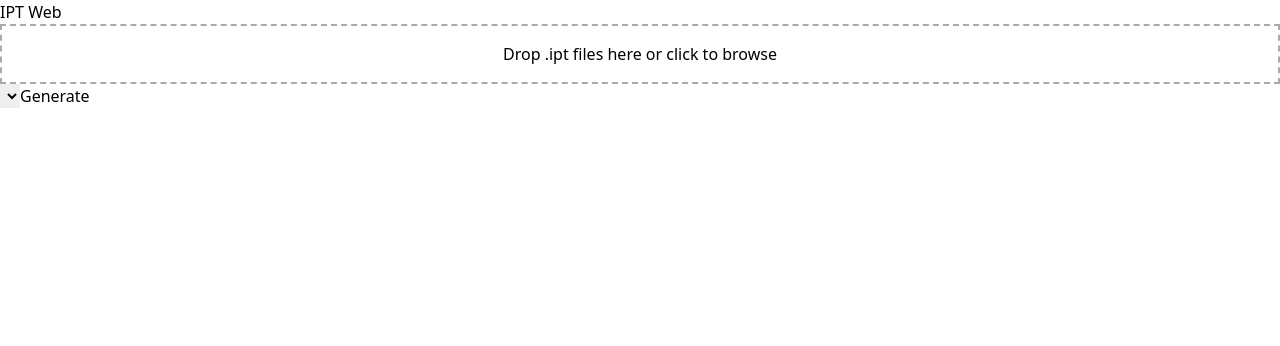
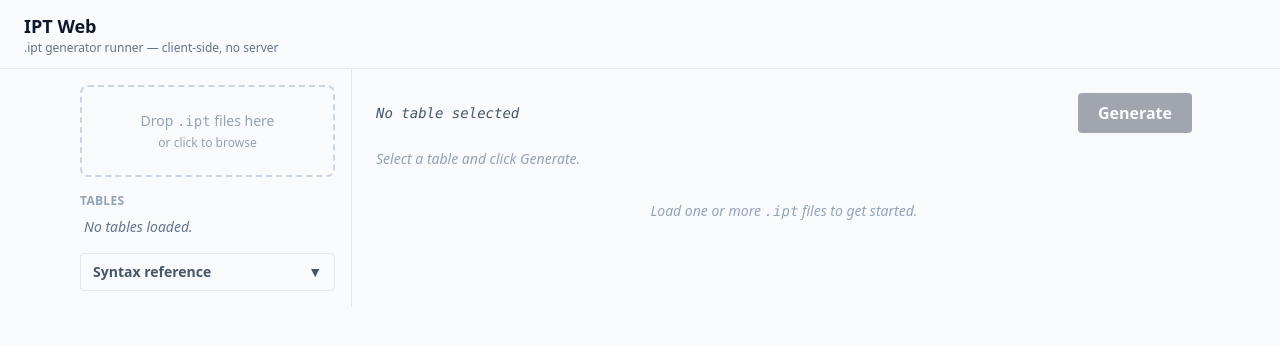
Before and after one commit to Skarginson/ipt-web, a React (Vite) app: page / in a window 1280 px wide. Shown: the top 346 px of the page. Built offline with nearby package versions, Linux system fonts and the light colour scheme.

Commit message:
feat(ui): polished Tailwind layout — two-column, history, copy button, keyboard shortcut

```diff
--- a/src/App.tsx
+++ b/src/App.tsx
@@ -1,75 +1,136 @@
-import { useState } from 'react'
+import { useCallback, useEffect, useRef, useState } from 'react'
 import { evaluate, parse, Registry } from './core'
 import { FileDropzone } from './components/FileDropzone'
+import { GeneratorList } from './components/GeneratorList'
+import { ResultPanel, type HistoryEntry } from './components/ResultPanel'
+import { SyntaxHelp } from './components/SyntaxHelp'
 import { readFileAsWindows1252 } from './lib/readFile'
 
 const registry = new Registry()
+let nextId = 1
 
 interface LoadedFile {
   name: string
 }
 
-function App() {
+export default function App() {
   const [loadedFiles, setLoadedFiles] = useState<LoadedFile[]>([])
   const [tables, setTables] = useState<string[]>([])
   const [selected, setSelected] = useState('')
-  const [result, setResult] = useState('')
-  const [warnings, setWarnings] = useState<string[]>([])
+  const [history, setHistory] = useState<HistoryEntry[]>([])
+  const registryRef = useRef(registry)
 
   async function handleFiles(files: File[]) {
-    const allWarnings: string[] = []
     for (const file of files) {
       const source = await readFileAsWindows1252(file)
-      const { tables: parsed, warnings: parseWarnings } = parse(source)
-      registry.add(parsed)
-      allWarnings.push(...parseWarnings.map(w => `${file.name} line ${w.line}: ${w.message}`))
-      setLoadedFiles(prev => [...prev, { name: file.name }])
+      const { tables: parsed } = parse(source)
+      registryRef.current.add(parsed)
+      setLoadedFiles(prev => {
+        if (prev.some(f => f.name === file.name)) return prev
+        return [...prev, { name: file.name }]
+      })
     }
-    const names = registry.listNames()
+    const names = registryRef.current.listNames().sort()
     setTables(names)
-    if (names.length && !selected) setSelected(names[0])
-    setWarnings(allWarnings)
+    setSelected(prev => prev || names[0] || '')
   }
 
   function handleRemoveFile(name: string) {
     const remaining = loadedFiles.filter(f => f.name !== name)
     setLoadedFiles(remaining)
-    registry.clear()
+    registryRef.current.clear()
     setTables([])
     setSelected('')
-    setResult('')
-    setWarnings([`Removed ${name}. Reload remaining files to rebuild registry.`])
+    setHistory([])
   }
 
-  function handleGenerate() {
+  const handleGenerate = useCallback(() => {
     if (!selected) return
-    const res = evaluate(selected, registry)
-    setResult(res.output)
-    if (res.warnings.length) setWarnings(res.warnings)
+    const res = evaluate(selected, registryRef.current)
+    if (res.warnings.length) console.warn('[evaluate]', res.warnings)
+    setHistory(prev => [
+      { id: nextId++, tableName: selected, output: res.output, rawOutput: res.rawOutput },
+      ...prev,
+    ])
+  }, [selected])
+
+  // Global keyboard shortcut: R = regenerate
+  useEffect(() => {
+    function onKey(e: KeyboardEvent) {
+      if (e.key === 'r' || e.key === 'R') {
+        const tag = (e.target as HTMLElement).tagName
+        if (tag === 'INPUT' || tag === 'TEXTAREA' || tag === 'SELECT') return
+        handleGenerate()
       }
+    }
+    window.addEventListener('keydown', onKey)
+    return () => window.removeEventListener('keydown', onKey)
+  }, [handleGenerate])
 
   return (
+    <div className="min-h-screen bg-slate-50 dark:bg-slate-950 text-slate-900 dark:text-slate-100">
+      <header className="border-b border-slate-200 dark:border-slate-800 px-6 py-3">
+        <h1 className="font-semibold text-lg">IPT Web</h1>
+        <p className="text-xs text-slate-500">.ipt generator runner — client-side, no server</p>
+      </header>
+
+      <div className="flex flex-col md:flex-row gap-0 md:gap-0 max-w-6xl mx-auto">
+        {/* Left column */}
+        <aside className="md:w-72 shrink-0 border-b md:border-b-0 md:border-r border-slate-200
+                          dark:border-slate-800 p-4 space-y-4">
+          <FileDropzone onFiles={handleFiles} />
+
+          {loadedFiles.length > 0 && (
             <div>
-      <h1>IPT Web</h1>
-      <FileDropzone onFiles={handleFiles} />
-      <ul>
+              <h2 className="text-xs font-semibold uppercase tracking-wide text-slate-400
+                             dark:text-slate-500 mb-2">
+                Loaded files
+              </h2>
+              <ul className="space-y-1">
                 {loadedFiles.map(f => (
-          <li key={f.name}>
+                  <li key={f.name} className="flex items-center gap-2 text-sm">
+                    <span className="font-mono truncate flex-1 text-slate-600 dark:text-slate-400">
                       {f.name}
-            <button onClick={() => handleRemoveFile(f.name)}>×</button>
+                    </span>
+                    <button
+                      onClick={() => handleRemoveFile(f.name)}
+                      className="text-slate-400 hover:text-red-500 transition-colors text-xs"
+                      title="Remove"
+                    >
+                      ✕
+                    </button>
                   </li>
                 ))}
               </ul>
-      <select value={selected} onChange={e => setSelected(e.target.value)}>
-        {tables.map(t => <option key={t} value={t}>{t}</option>)}
-      </select>
-      <button onClick={handleGenerate}>Generate</button>
-      <div dangerouslySetInnerHTML={{ __html: result }} />
-      {warnings.length > 0 && (
-        <ul>{warnings.map((w, i) => <li key={i}>{w}</li>)}</ul>
+            </div>
           )}
+
+          <div>
+            <h2 className="text-xs font-semibold uppercase tracking-wide text-slate-400
+                           dark:text-slate-500 mb-2">
+              Tables
+            </h2>
+            <GeneratorList tables={tables} selected={selected} onSelect={setSelected} />
+          </div>
+
+          <SyntaxHelp />
+        </aside>
+
+        {/* Right column */}
+        <main className="flex-1 p-4 md:p-6">
+          <ResultPanel
+            selected={selected}
+            history={history}
+            onGenerate={handleGenerate}
+            onClear={() => setHistory([])}
+          />
+          {tables.length === 0 && (
+            <p className="mt-8 text-sm text-slate-400 italic text-center">
+              Load one or more <span className="font-mono">.ipt</span> files to get started.
+            </p>
+          )}
+        </main>
+      </div>
     </div>
   )
 }
-
-export default App
--- a/src/components/FileDropzone.tsx
+++ b/src/components/FileDropzone.tsx
@@ -39,22 +39,23 @@ export function FileDropzone({ onFiles }: Props) {
       onDragLeave={() => setDragging(false)}
       onDrop={handleDrop}
       onClick={() => inputRef.current?.click()}
-      style={{
-        border: `2px dashed ${dragging ? '#4a9eff' : '#aaa'}`,
-        padding: '1rem',
-        cursor: 'pointer',
-        textAlign: 'center',
-      }}
+      className={`rounded-lg border-2 border-dashed cursor-pointer
+        px-4 py-6 text-center text-sm transition-colors select-none
+        ${dragging
+          ? 'border-slate-500 bg-slate-100 dark:bg-slate-800 text-slate-700 dark:text-slate-300'
+          : 'border-slate-300 dark:border-slate-600 text-slate-400 dark:text-slate-500 hover:border-slate-400 dark:hover:border-slate-500'
+        }`}
     >
       <input
         ref={inputRef}
         type="file"
         accept=".ipt"
         multiple
-        style={{ display: 'none' }}
+        className="hidden"
         onChange={handleChange}
       />
-      Drop .ipt files here or click to browse
+      <p>Drop <span className="font-mono">.ipt</span> files here</p>
+      <p className="text-xs mt-1">or click to browse</p>
     </div>
   )
 }
--- /dev/null
+++ b/src/components/GeneratorList.tsx
@@ -0,0 +1,29 @@
+interface Props {
+  tables: string[]
+  selected: string
+  onSelect: (name: string) => void
+}
+
+export function GeneratorList({ tables, selected, onSelect }: Props) {
+  if (tables.length === 0) {
+    return <p className="text-sm text-slate-500 italic px-1">No tables loaded.</p>
+  }
+  return (
+    <ul className="overflow-y-auto max-h-96 space-y-0.5">
+      {tables.map(t => (
+        <li key={t}>
+          <button
+            onClick={() => onSelect(t)}
+            className={`w-full text-left px-3 py-1.5 rounded text-sm truncate transition-colors
+              ${selected === t
+                ? 'bg-slate-700 text-white dark:bg-slate-300 dark:text-slate-900'
+                : 'hover:bg-slate-100 dark:hover:bg-slate-800 text-slate-800 dark:text-slate-200'
+              }`}
+          >
+            {t}
+          </button>
+        </li>
+      ))}
+    </ul>
+  )
+}
--- /dev/null
+++ b/src/components/ResultPanel.tsx
@@ -0,0 +1,86 @@
+interface HistoryEntry {
+  id: number
+  tableName: string
+  output: string
+  rawOutput: string
+}
+
+interface Props {
+  selected: string
+  history: HistoryEntry[]
+  onGenerate: () => void
+  onClear: () => void
+}
+
+export function ResultPanel({ selected, history, onGenerate, onClear }: Props) {
+  function copyToClipboard(text: string) {
+    navigator.clipboard.writeText(text).catch(() => {
+      const el = document.createElement('textarea')
+      el.value = text
+      document.body.appendChild(el)
+      el.select()
+      document.execCommand('copy')
+      document.body.removeChild(el)
+    })
+  }
+
+  return (
+    <div className="flex flex-col gap-4">
+      <div className="flex items-center gap-3">
+        <span className="font-mono text-slate-600 dark:text-slate-400 text-sm truncate flex-1">
+          {selected || <span className="italic">No table selected</span>}
+        </span>
+        <button
+          onClick={onGenerate}
+          disabled={!selected}
+          className="px-5 py-2 bg-slate-800 dark:bg-slate-200 text-white dark:text-slate-900
+                     rounded font-semibold hover:bg-slate-700 dark:hover:bg-slate-300
+                     disabled:opacity-40 disabled:cursor-not-allowed transition-colors"
+        >
+          Generate
+        </button>
+        {history.length > 0 && (
+          <button
+            onClick={onClear}
+            className="px-3 py-2 text-sm text-slate-500 hover:text-slate-800
+                       dark:hover:text-slate-200 transition-colors"
+          >
+            Clear
+          </button>
+        )}
+      </div>
+
+      <div className="space-y-3">
+        {history.map((entry, idx) => (
+          <div
+            key={entry.id}
+            className={`rounded border p-3 font-mono text-sm
+              ${idx === 0
+                ? 'border-slate-400 dark:border-slate-500 bg-white dark:bg-slate-900'
+                : 'border-slate-200 dark:border-slate-700 bg-slate-50 dark:bg-slate-800/50 opacity-70'
+              }`}
+          >
+            <div className="flex justify-between items-start gap-2 mb-1">
+              <span className="text-xs text-slate-400 font-sans">{entry.tableName}</span>
+              <button
+                onClick={() => copyToClipboard(entry.rawOutput)}
+                className="text-xs text-slate-400 hover:text-slate-700 dark:hover:text-slate-200
+                           shrink-0 transition-colors"
+              >
+                Copy
+              </button>
+            </div>
+            <div dangerouslySetInnerHTML={{ __html: entry.output }} />
+          </div>
+        ))}
+        {history.length === 0 && (
+          <p className="text-sm text-slate-400 italic">
+            Select a table and click Generate.
+          </p>
+        )}
+      </div>
+    </div>
+  )
+}
+
+export type { HistoryEntry }
--- /dev/null
+++ b/src/components/SyntaxHelp.tsx
@@ -0,0 +1,29 @@
+import { useState } from 'react'
+
+export function SyntaxHelp() {
+  const [open, setOpen] = useState(false)
+
+  return (
+    <div className="border border-slate-200 dark:border-slate-700 rounded text-sm">
+      <button
+        onClick={() => setOpen(o => !o)}
+        className="w-full text-left px-3 py-2 flex justify-between items-center
+                   text-slate-600 dark:text-slate-400 hover:text-slate-900
+                   dark:hover:text-slate-200 transition-colors"
+      >
+        <span className="font-semibold">Syntax reference</span>
+        <span>{open ? '▲' : '▼'}</span>
+      </button>
+      {open && (
+        <div className="px-3 pb-3 space-y-1 font-mono text-xs text-slate-600 dark:text-slate-400">
+          <p><span className="text-slate-800 dark:text-slate-200">Table: Name</span> — declare a table</p>
+          <p><span className="text-slate-800 dark:text-slate-200">[@TableName]</span> — pick one random entry</p>
+          <p><span className="text-slate-800 dark:text-slate-200">[!2 Table &gt;&gt; implode]</span> — pick 2 distinct entries, comma-joined</p>
+          <p><span className="text-slate-800 dark:text-slate-200">[&amp;#x2640]</span> — Unicode entity as table reference</p>
+          <p><span className="text-slate-800 dark:text-slate-200">\n</span> — line break in output</p>
+          <p><span className="text-slate-800 dark:text-slate-200">&lt;b&gt;, &lt;i&gt;</span> — HTML tags pass through</p>
+        </div>
+      )}
+    </div>
+  )
+}
```
Lines whose indentation alone changed are shown as unchanged.
